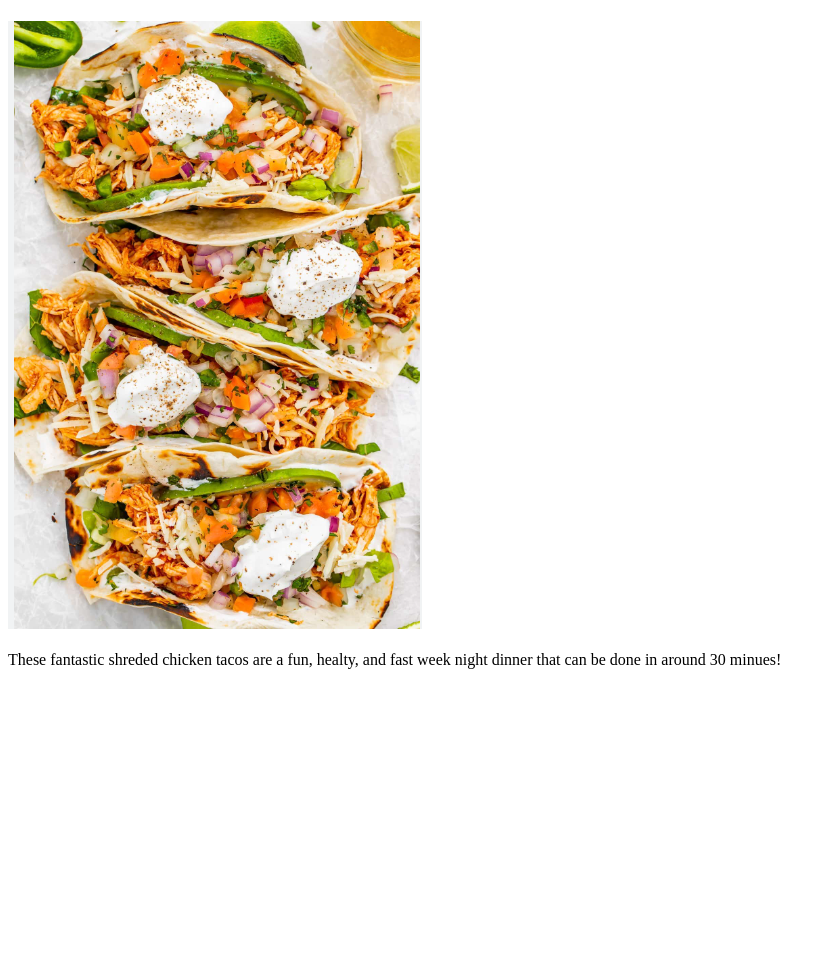
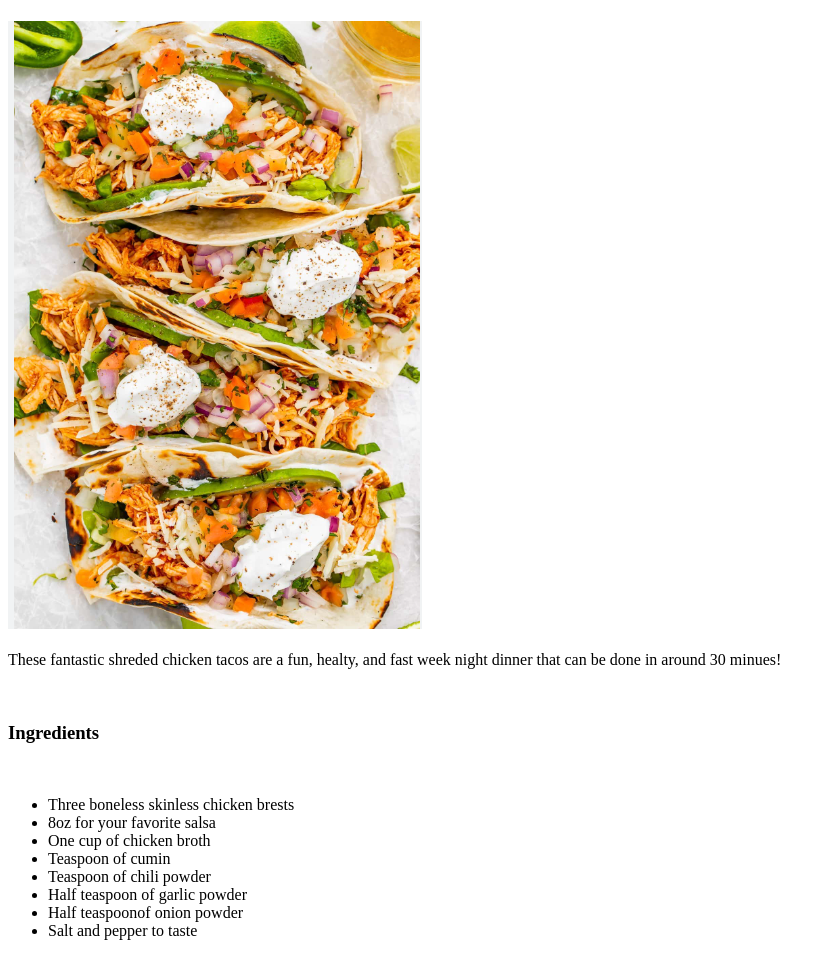
Before and after one commit to Nico28/odin-recipes, a plain HTML site: page recipes/InstantPot_Taco_Chicken.html in a window 1280 px wide. Shown: the part 79-1035 px from the top of the page, without its empty margins (0-835 px from the left). Before the commit the page ends 800 px from the top, so only its background shows below. Drawn offline with Linux system fonts and the light colour scheme.

Commit message:
Edit recipes/InstantPot_Taco_Chicken.html

```diff
--- a/recipes/InstantPot_Taco_Chicken.html
+++ b/recipes/InstantPot_Taco_Chicken.html
@@ -13,8 +13,19 @@
             These fantastic shreded chicken tacos are a fun, healty, and fast week night dinner that can be done in around 30 minues!
         </p>
         <br>
+        <h3>Ingredients</h3>
+        <br>
         <p>
-
+           <ul>
+               <li>Three boneless skinless chicken brests</li>
+               <li>8oz for your favorite salsa</li>
+               <li>One cup of chicken broth</li>
+               <li>Teaspoon of cumin</li>
+               <li>Teaspoon of chili powder</li>
+               <li>Half teaspoon of garlic powder</li>
+               <li>Half teaspoonof onion powder</li>
+               <li>Salt and pepper to taste</li>
+           </ul>
         </p>
     </body>
 </html>
```
